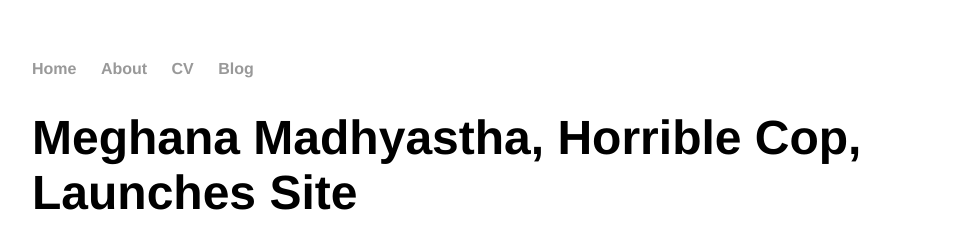
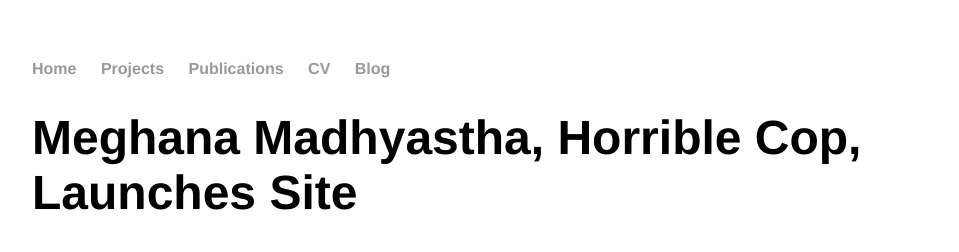
Before and after one commit to megh1241/megh1241.github.io, a Jekyll site: the page built from _posts/2017-10-23-meghana-madhyastha-site-launched.md, in a window 1280 px wide. Shown: the top 252 px of the page, without its empty margins (160-1119 px from the left). Built offline with Jekyll 4.4.1, drawn with Linux system fonts in a browser that asks for light colours.

Commit message:
Update default.html

```diff
--- a/_layouts/default.html
+++ b/_layouts/default.html
@@ -9,7 +9,8 @@
 			<nav>
 	    		<ul>
 	        		<li><a href="/">Home</a></li>
-		        	<li><a href="/about">About</a></li>
+				<li><a href="/projects">Projects</a></li>
+				<li><a href="/publications">Publications</a></li>
 	        		<li><a href="/cv">CV</a></li>
 	        		<li><a href="/blog">Blog</a></li>
 	    		</ul>
```
